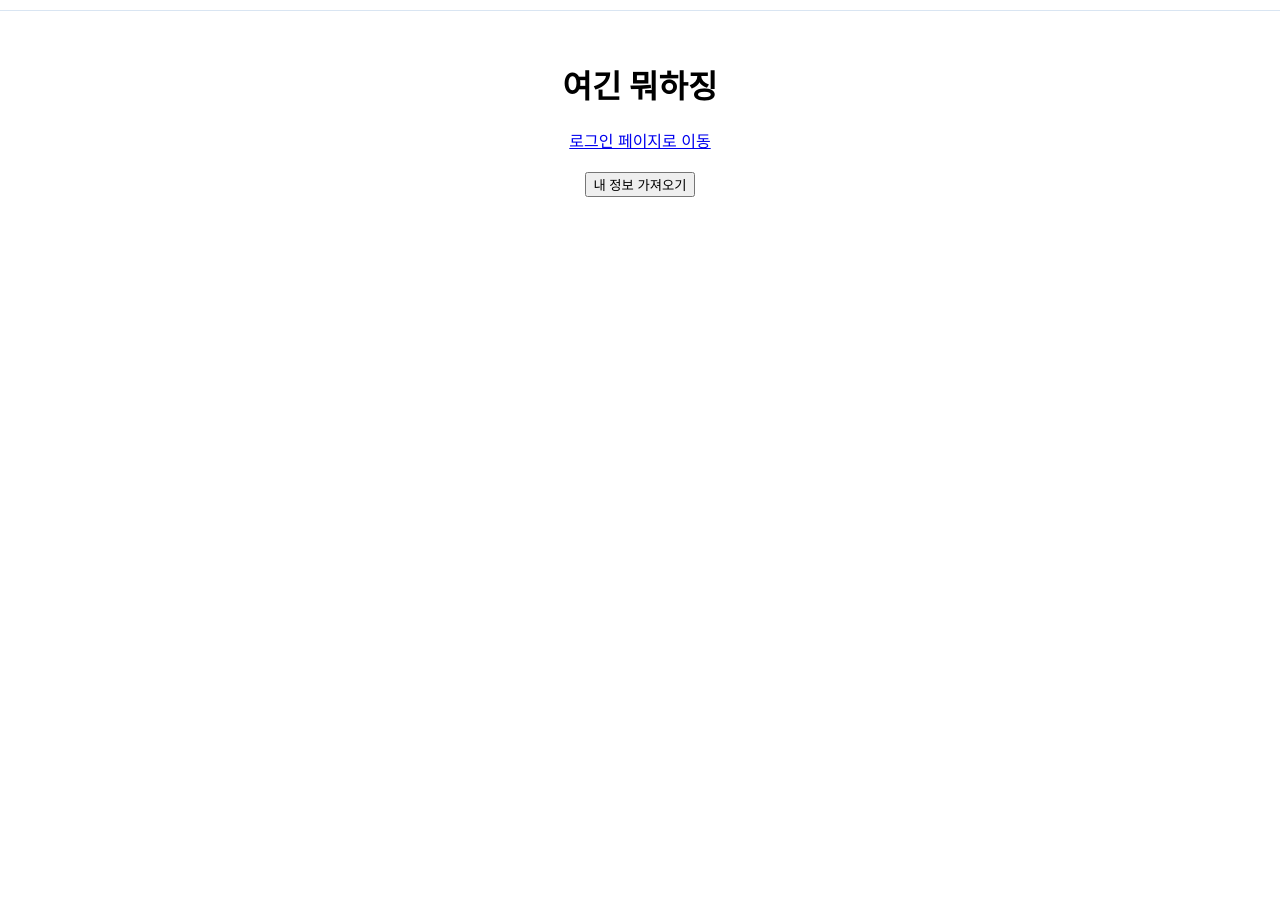
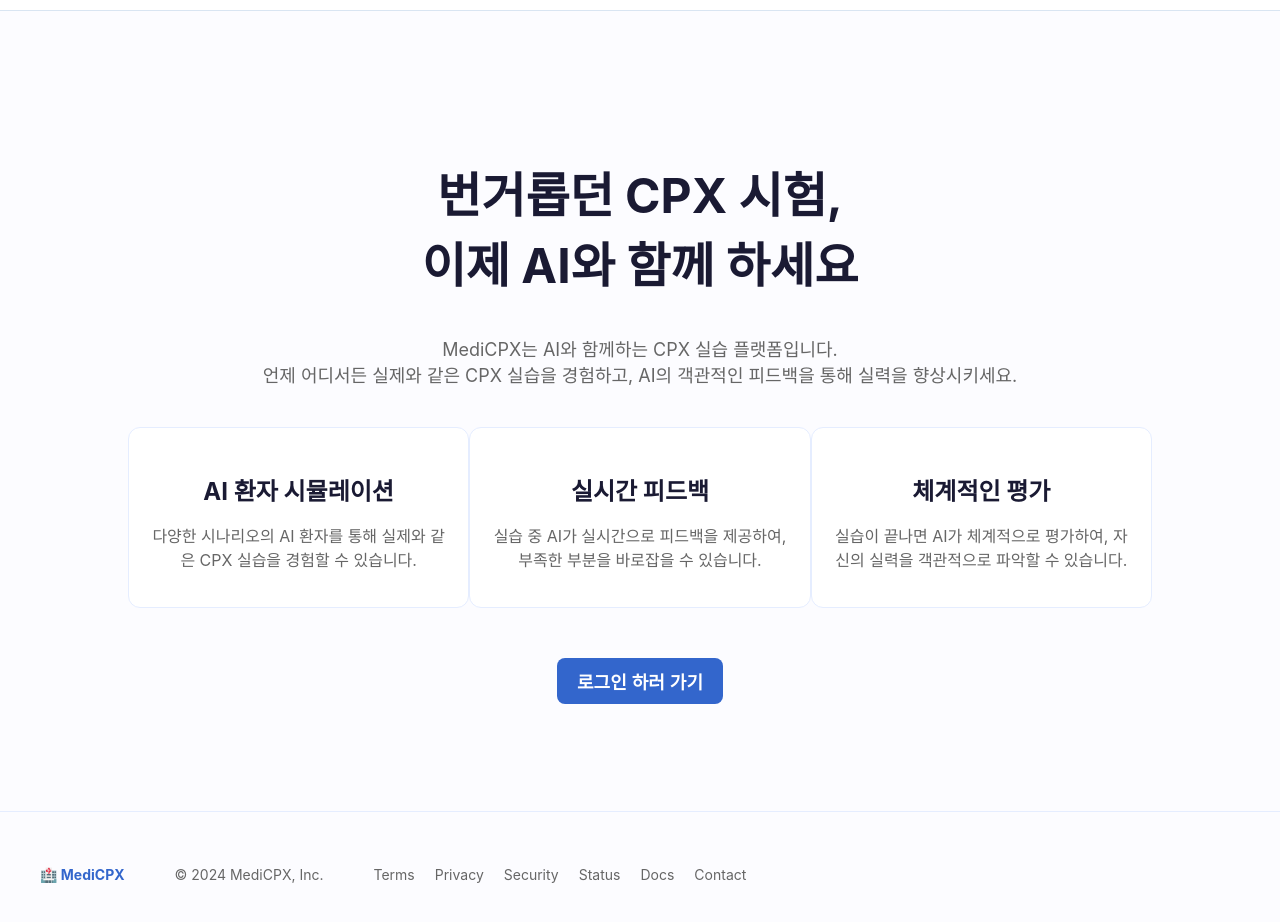
Before and after one commit to IlDanHaeBoJo/Frontend, a React (Create React App) app: page / in a window 1280 px wide. Shown: the part 80-1002 px from the top of the page. Before the commit the page ends 800 px from the top, so only its background shows below. Built offline with nearby package versions, Linux system fonts and the light colour scheme; no server answers.

Commit message:
메인페이지 임시 구현 및 footer 추가

```diff
--- a/src/Router.tsx
+++ b/src/Router.tsx
@@ -11,6 +11,7 @@
 import MyPage from "./pages/MyPage";
 import Evaluation from "./pages/Evaluation";
 import NoticeManage from "./pages/NoticeManage";
+import HomePage from "./pages/Home";
 
 const Router = () => {
   const handleMeClick = async () => {
@@ -28,18 +29,7 @@
     <BrowserRouter>
       <Routes>
         <Route element={<Layout />}>
-          <Route
-            path="/"
-            element={
-              <div style={{ textAlign: "center", marginTop: "50px" }}>
-                <h1>여긴 뭐하징</h1>
-                <Link to="/login">로그인 페이지로 이동</Link>
-                <br />
-                <br />
-                <button onClick={handleMeClick}>내 정보 가져오기</button>
-              </div>
-            }
-          />
+          <Route path="/" element={<HomePage />} />
           <Route path="/login" element={<Login />} />
           <Route path="/practice" element={<Practice />} />
           <Route path="/practice-progress" element={<PracticeProgress />} />
--- /dev/null
+++ b/src/components/Footer/index.tsx
@@ -0,0 +1,66 @@
+import React from "react";
+import styled from "styled-components";
+
+const Footer = () => {
+  return (
+    <FooterContainer>
+      <FooterContent>
+        <Logo>🏥 MediCPX</Logo>
+        <Copyright>© 2024 MediCPX, Inc.</Copyright>
+        <FooterLinks>
+          <FooterLink href="#">Terms</FooterLink>
+          <FooterLink href="#">Privacy</FooterLink>
+          <FooterLink href="#">Security</FooterLink>
+          <FooterLink href="#">Status</FooterLink>
+          <FooterLink href="#">Docs</FooterLink>
+          <FooterLink href="#">Contact</FooterLink>
+        </FooterLinks>
+      </FooterContent>
+    </FooterContainer>
+  );
+};
+
+export default Footer;
+
+const FooterContainer = styled.footer`
+  padding: 40px 16px 30px;
+  border-top: 1px solid #e5edff;
+  background-color: #fcfcff;
+`;
+
+const FooterContent = styled.div`
+  display: flex;
+  /* justify-content: space-between; */
+  flex-wrap: wrap;
+  gap: 50px;
+  align-items: center;
+  width: 1200px;
+  min-width: 720px;
+  margin: 0 auto;
+`;
+
+const Logo = styled.h1`
+  font-size: 14px;
+  font-weight: 700;
+  color: #3366cc;
+`;
+
+const Copyright = styled.p`
+  font-size: 14px;
+  color: #666666;
+`;
+
+const FooterLinks = styled.div`
+  display: flex;
+  gap: 20px;
+`;
+
+const FooterLink = styled.a`
+  font-size: 14px;
+  color: #666666;
+  text-decoration: none;
+
+  &:hover {
+    text-decoration: underline;
+  }
+`;
--- a/src/components/Layout/index.tsx
+++ b/src/components/Layout/index.tsx
@@ -1,6 +1,7 @@
 import React from "react";
 import Header from "../Header";
 import { Outlet } from "react-router-dom";
+import Footer from "../Footer";
 
 const Layout = () => {
   return (
@@ -9,6 +10,7 @@
       <main>
         <Outlet />
       </main>
+      <Footer />
     </div>
   );
 };
--- /dev/null
+++ b/src/pages/Home/index.tsx
@@ -0,0 +1,122 @@
+import React from "react";
+import { useNavigate } from "react-router-dom";
+import styled from "styled-components";
+
+const HomePage: React.FC = () => {
+  const navigate = useNavigate();
+
+  const handleLoginClick = () => {
+    navigate("/login");
+  };
+
+  return (
+    <Container>
+      <Main>
+        <Title>
+          번거롭던 CPX 시험,
+          <br />
+          이제 AI와 함께 하세요
+        </Title>
+        <Description>
+          MediCPX는 AI와 함께하는 CPX 실습 플랫폼입니다.
+          <br />
+          언제 어디서든 실제와 같은 CPX 실습을 경험하고, AI의 객관적인 피드백을
+          통해 실력을 향상시키세요.
+        </Description>
+        <Features>
+          <Feature>
+            <FeatureTitle>AI 환자 시뮬레이션</FeatureTitle>
+            <FeatureDescription>
+              다양한 시나리오의 AI 환자를 통해 실제와 같은 CPX 실습을 경험할 수
+              있습니다.
+            </FeatureDescription>
+          </Feature>
+          <Feature>
+            <FeatureTitle>실시간 피드백</FeatureTitle>
+            <FeatureDescription>
+              실습 중 AI가 실시간으로 피드백을 제공하여, 부족한 부분을 바로잡을
+              수 있습니다.
+            </FeatureDescription>
+          </Feature>
+          <Feature>
+            <FeatureTitle>체계적인 평가</FeatureTitle>
+            <FeatureDescription>
+              실습이 끝나면 AI가 체계적으로 평가하여, 자신의 실력을 객관적으로
+              파악할 수 있습니다.
+            </FeatureDescription>
+          </Feature>
+        </Features>
+        <LoginButton onClick={handleLoginClick}>로그인 하러 가기</LoginButton>
+      </Main>
+    </Container>
+  );
+};
+
+export default HomePage;
+
+const Container = styled.div`
+  display: flex;
+  flex-direction: column;
+  height: 100vh;
+  background-color: #fcfcff;
+`;
+
+const LoginButton = styled.button`
+  margin-top: 50px;
+  padding: 10px 20px;
+  font-size: 18px;
+  font-weight: 600;
+  color: #ffffff;
+  background-color: #3366cc;
+  border: none;
+  border-radius: 8px;
+  cursor: pointer;
+`;
+
+const Main = styled.main`
+  flex-grow: 1;
+  display: flex;
+  flex-direction: column;
+  justify-content: center;
+  align-items: center;
+  text-align: center;
+`;
+
+const Title = styled.h2`
+  font-size: 48px;
+  font-weight: 700;
+  color: #1a1a33;
+  margin-bottom: 20px;
+`;
+
+const Description = styled.p`
+  font-size: 18px;
+  color: #666666;
+  margin-bottom: 40px;
+`;
+
+const Features = styled.div`
+  display: flex;
+  justify-content: space-around;
+  width: 80%;
+`;
+
+const Feature = styled.div`
+  width: 30%;
+  padding: 20px;
+  background-color: #ffffff;
+  border: 1px solid #e5edff;
+  border-radius: 12px;
+`;
+
+const FeatureTitle = styled.h3`
+  font-size: 24px;
+  font-weight: 700;
+  color: #1a1a33;
+  margin-bottom: 10px;
+`;
+
+const FeatureDescription = styled.p`
+  font-size: 16px;
+  color: #666666;
+`;
```
Also changed, not shown: 1 other file (tests, documents, lock files or other folders).
